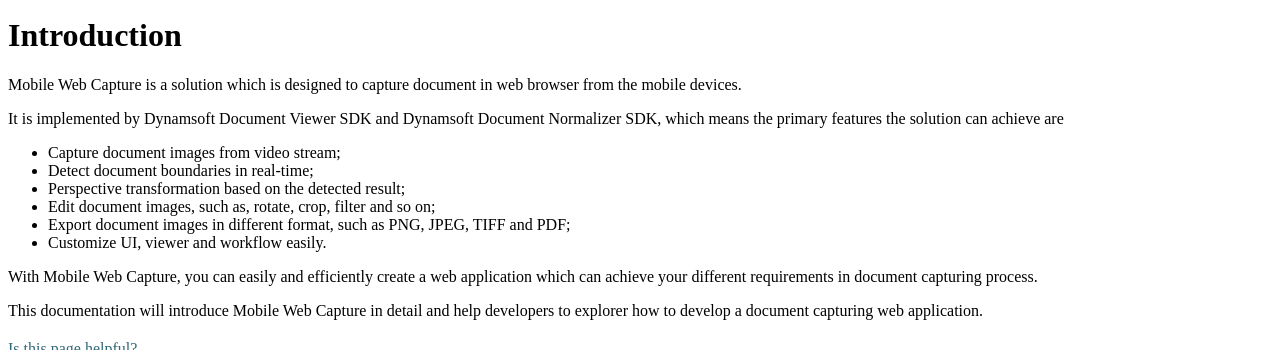
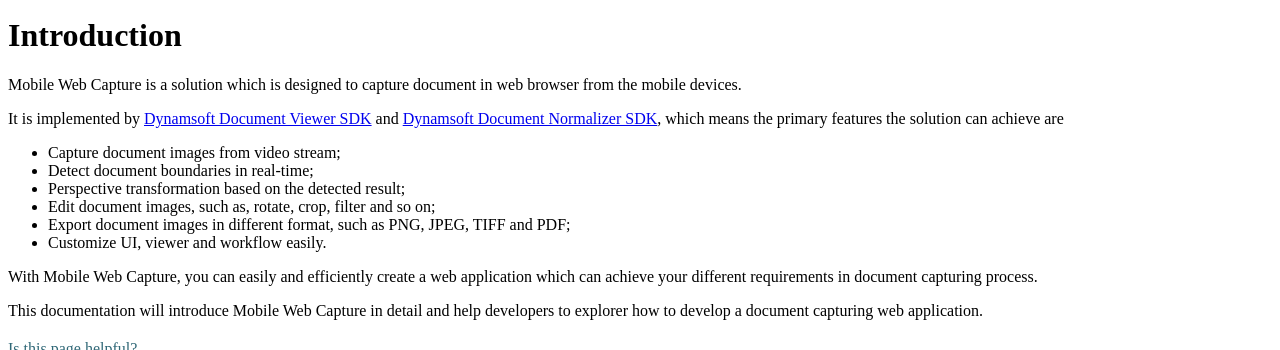
Before and after one commit to dynamsoft-docs/mobile-document-scanner-docs-js, a Jekyll site: the page built from introduction/index.md, in a window 1280 px wide and 900 px high, scrolled down 352 px, cut to the strip 150-500 px from the top of the window. Built offline with Jekyll 4.4.1, drawn with Linux system fonts in a browser that asks for light colours; part of the change alters nothing that is shown.

```diff
--- a/introduction/index.md
+++ b/introduction/index.md
@@ -14,7 +14,7 @@ permalink: /introduction/index.html
 
 Mobile Web Capture is a solution which is designed to capture document in web browser from the mobile devices.
 
-It is implemented by Dynamsoft Document Viewer SDK and Dynamsoft Document Normalizer SDK, which means the primary features the solution can achieve are
+It is implemented by [Dynamsoft Document Viewer SDK](https://www.dynamsoft.com/document-viewer/docs/introduction/index.html) and [Dynamsoft Document Normalizer SDK](https://www.dynamsoft.com/document-normalizer/docs/web/programming/javascript/), which means the primary features the solution can achieve are
 
 - Capture document images from video stream;
 - Detect document boundaries in real-time;
```
